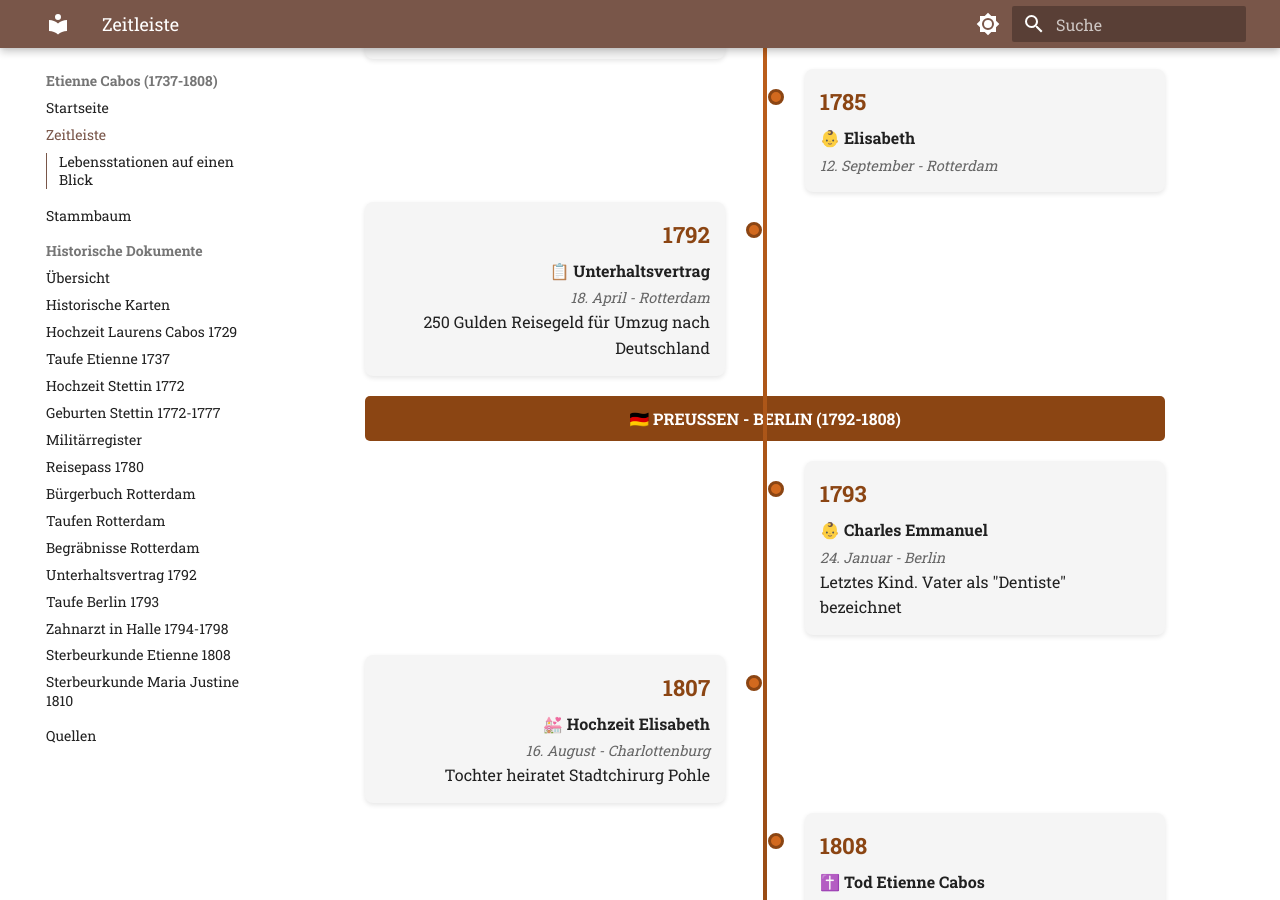
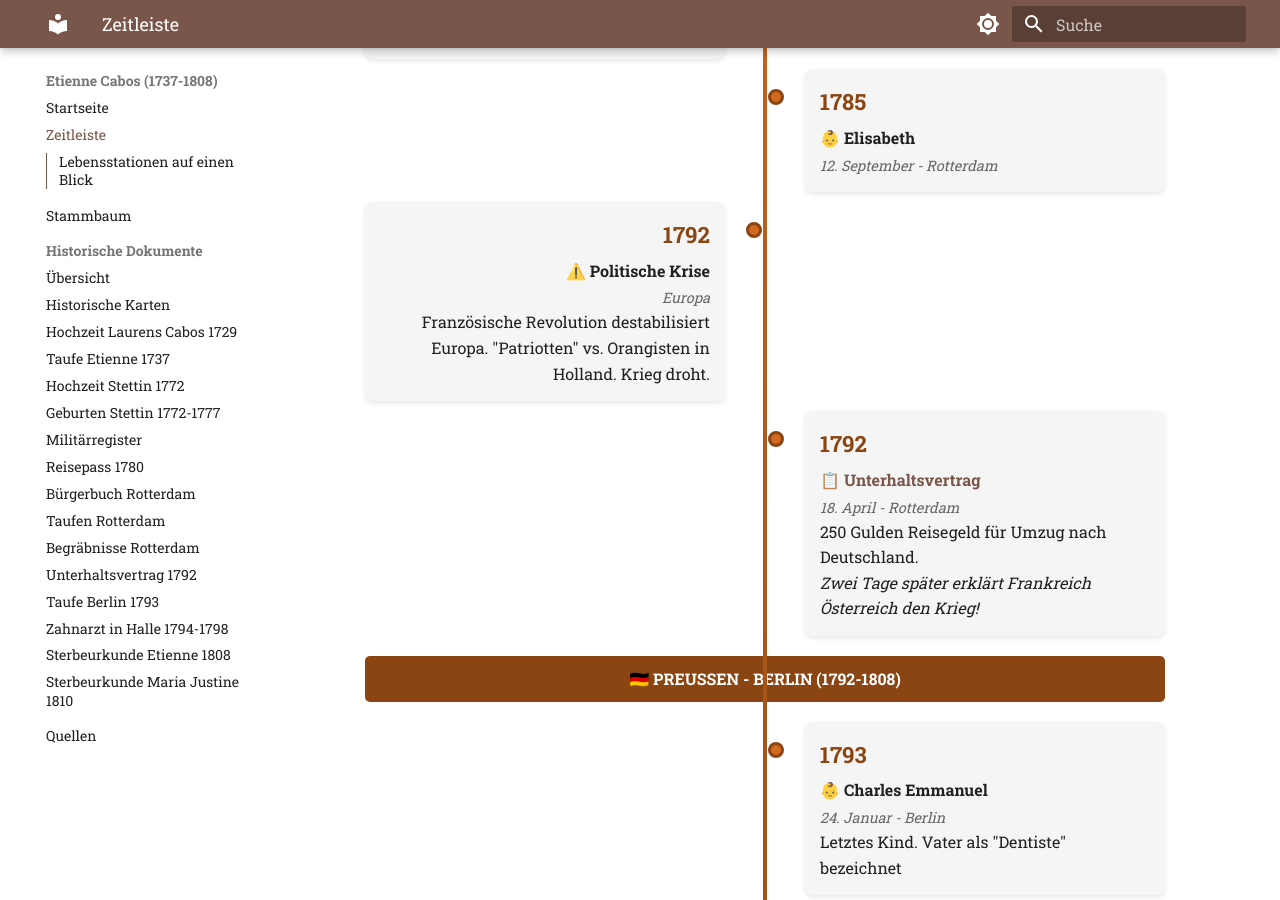
Before and after one commit to ccabos/Etienne, an MkDocs documentation site: the page built from docs/zeitleiste.md, in a window 1280 px wide and 900 px high, scrolled down 2481 px. Built offline with MkDocs 1.6.1 and Material for MkDocs 9.7.7, drawn with Linux system fonts in a browser that asks for light colours; some of the changed text lies outside the part shown.

Commit message:
Add 1792 political crisis context to timeline
🤖 Generated with [Claude Code](https://claude.com/claude-code)

Co-Authored-By: Claude Opus 4.5 <noreply@anthropic.com>

```diff
--- a/docs/zeitleiste.md
+++ b/docs/zeitleiste.md
@@ -194,9 +194,17 @@ Gestorben mit 5¼ Jahren
 
 <div class="timeline-item left" style="margin-top: 10px;">
 <div class="timeline-year">1792</div>
-<div class="timeline-event">📋 Unterhaltsvertrag</div>
+<div class="timeline-event">⚠️ Politische Krise</div>
+<div class="timeline-location">Europa</div>
+Französische Revolution destabilisiert Europa. "Patriotten" vs. Orangisten in Holland. Krieg droht.
+</div>
+
+<div class="timeline-item right" style="margin-top: 3px;">
+<div class="timeline-year">1792</div>
+<div class="timeline-event">📋 <a href="dokumente/unterhaltsvertrag-1792.md">Unterhaltsvertrag</a></div>
 <div class="timeline-location">18. April - Rotterdam</div>
-250 Gulden Reisegeld für Umzug nach Deutschland
+250 Gulden Reisegeld für Umzug nach Deutschland.<br>
+<em>Zwei Tage später erklärt Frankreich Österreich den Krieg!</em>
 </div>
 
 <div class="timeline-section" style="margin-top: 20px;">🇩🇪 PREUSSEN - BERLIN (1792-1808)</div>
@@ -246,7 +254,7 @@ Gestorben an der Ruhr, 56 Jahre alt.<br>
 | 1780 | 43 | Umzug nach Rotterdam, Bürgerrecht | Rotterdam, Niederlande |
 | 1780-1785 | 43-48 | Vier weitere Kinder geboren | Rotterdam |
 | 1782, 1784 | 45, 47 | Tod von Justine und Marie Christine | Rotterdam |
-| 1792 | 55 | Umzug nach Berlin | Berlin, Preußen |
+| 1792 | 55 | Politische Krise - Flucht nach Berlin | Rotterdam → Berlin |
 | 1793 | 56 | Letztes Kind Charles Emmanuel | Berlin |
 | 1808 | 71 | Tod | Charlottenburg |
 
```
